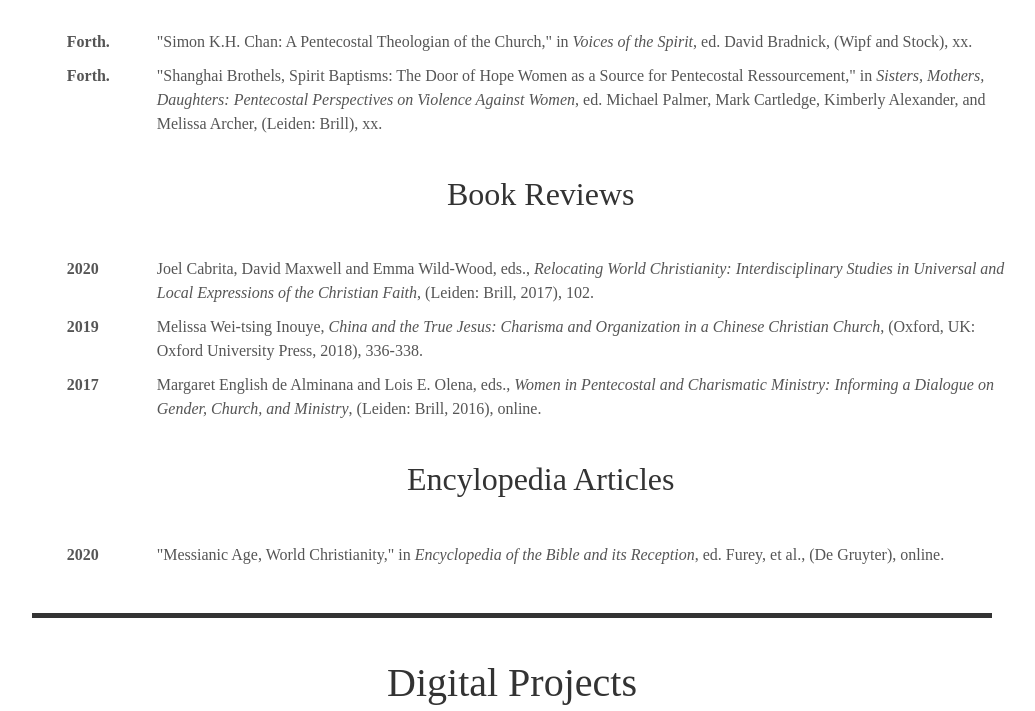
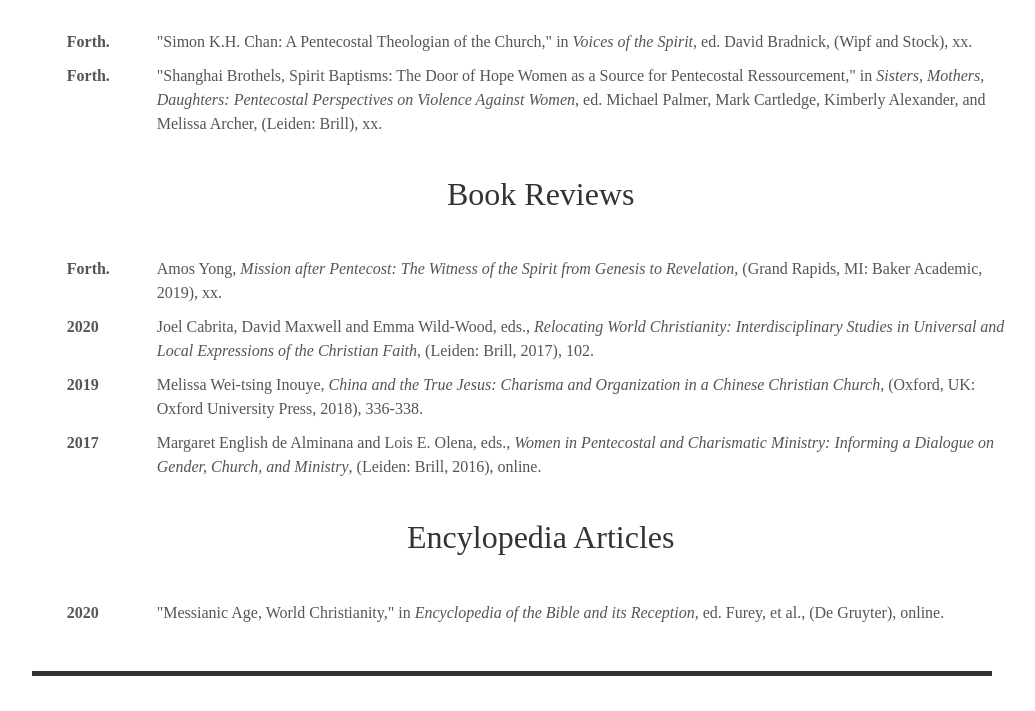
Before and after one commit to alex-mayfield/alex-mayfield.github.io, a Jekyll site: the page built from index.html, in a window 1280 px wide and 900 px high, scrolled down 2102 px, cut to the strip 0-711 px from the top of the window. Shown: the whole strip, without its empty margins (128-1163 px from the left). Built offline with Jekyll 4.4.1, drawn with Linux system fonts in a browser that asks for light colours; some web fonts are replaced.

Commit message:
Update publications.yml

```diff
--- a/_data/publications.yml
+++ b/_data/publications.yml
@@ -99,3 +99,13 @@
     publisher: "De Gruyter"
     page: online
     author:
+  - title: "Mission after Pentecost: The Witness of the Spirit from Genesis to Revelation"
+    type: review
+    year: Forth.
+    journal: International Bulletin of Mission Research
+    vol_iss:
+    book:
+    edit:
+    publisher: "Grand Rapids, MI: Baker Academic, 2019"
+    page: xx
+    author: Amos Yong
```
